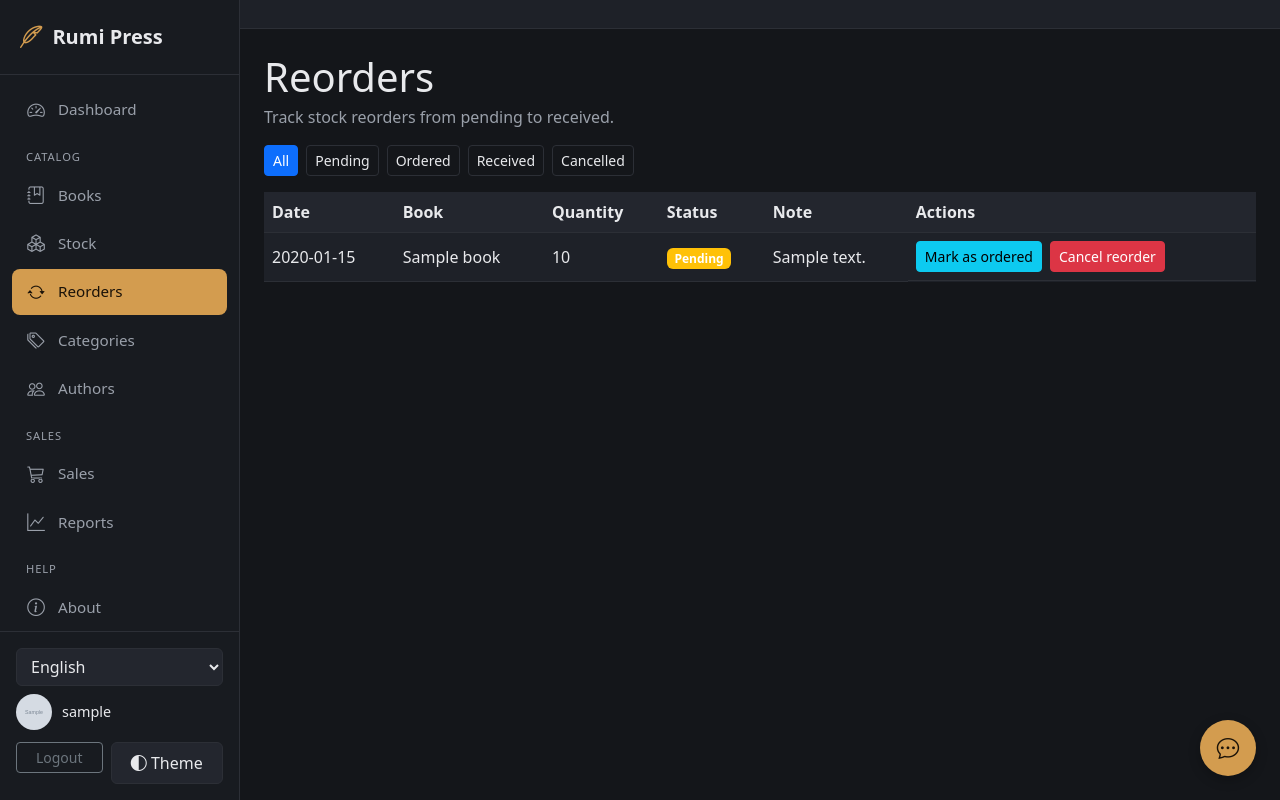
After one commit to dramedev/books, a Django app: page /reorders/ in a window 1280 px wide. The commit adds this page. Run offline with Django 5.2, Linux system fonts and the light colour scheme; a user stored in the database is signed in; tables that the repository leaves empty hold one stand-in row (values such as "Sample post"); grey boxes marked "Sample" are stand-in pictures.

Commit message:
Add stock reorder workflow with status tracking
Adds a Reorder model (pending/ordered/received/cancelled), with a
"Reorder" action on low-stock items, a reorders list with status
filters and transitions, a pending-reorders badge on the dashboard,
permission wiring, and FR/AR translations.

Co-Authored-By: Claude Sonnet 4.6 <noreply@anthropic.com>

```diff
--- a/books/models.py
+++ b/books/models.py
@@ -172,6 +172,72 @@ class Sale(models.Model):
 
 
 
+class Reorder(models.Model):
+
+    STATUS_PENDING = "pending"
+    STATUS_ORDERED = "ordered"
+    STATUS_RECEIVED = "received"
+    STATUS_CANCELLED = "cancelled"
+
+    STATUS_CHOICES = [
+        (STATUS_PENDING, _("Pending")),
+        (STATUS_ORDERED, _("Ordered")),
+        (STATUS_RECEIVED, _("Received")),
+        (STATUS_CANCELLED, _("Cancelled")),
+    ]
+
+    owner = models.ForeignKey(
+        settings.AUTH_USER_MODEL,
+        on_delete=models.CASCADE,
+        related_name="owned_reorders",
+    )
+
+    book = models.ForeignKey(
+        Book,
+        on_delete=models.CASCADE,
+        related_name="reorders",
+        verbose_name=_("Book")
+    )
+
+
+    quantity = models.PositiveIntegerField(verbose_name=_("Quantity"))
+
+
+    status = models.CharField(
+        max_length=10,
+        choices=STATUS_CHOICES,
+        default=STATUS_PENDING,
+        verbose_name=_("Status")
+    )
+
+
+    note = models.CharField(max_length=200, blank=True, verbose_name=_("Note"))
+
+
+    created_at = models.DateTimeField(auto_now_add=True, verbose_name=_("Created"))
+
+    received_at = models.DateTimeField(null=True, blank=True, verbose_name=_("Received"))
+
+
+    class Meta:
+        ordering = ["-created_at"]
+
+
+    def __str__(self):
+        return f"{self.book.title} - {self.get_status_display()}"
+
+
+    @property
+    def status_badge_class(self):
+        return {
+            self.STATUS_PENDING: "bg-warning",
+            self.STATUS_ORDERED: "bg-info",
+            self.STATUS_RECEIVED: "bg-success",
+            self.STATUS_CANCELLED: "bg-secondary",
+        }.get(self.status, "bg-secondary")
+
+
+
 class Profile(models.Model):
 
     user = models.OneToOneField(
--- a/books/permissions.py
+++ b/books/permissions.py
@@ -19,6 +19,10 @@ ROLE_PERMISSIONS = {
         "change_sale",
         "delete_sale",
         "view_sale",
+        "add_reorder",
+        "change_reorder",
+        "delete_reorder",
+        "view_reorder",
     ],
     "Staff": [
         "add_book",
@@ -33,12 +37,16 @@ ROLE_PERMISSIONS = {
         "add_sale",
         "change_sale",
         "view_sale",
+        "add_reorder",
+        "change_reorder",
+        "view_reorder",
     ],
     "Viewer": [
         "view_book",
         "view_category",
         "view_author",
         "view_sale",
+        "view_reorder",
     ],
 }
 
--- /dev/null
+++ b/books/templates/books/reorder_list.html
@@ -0,0 +1,113 @@
+{% extends "base.html" %}
+{% load i18n %}
+
+
+{% block content %}
+
+
+<div class="d-flex justify-content-between align-items-center mb-3">
+<div>
+<h1 class="mb-1">{% translate "Reorders" %}</h1>
+<p class="muted-text mb-0">
+{% translate "Track stock reorders from pending to received." %}
+</p>
+</div>
+</div>
+
+
+<div class="mb-3 d-flex gap-2 flex-wrap">
+<a class="btn btn-sm {% if not selected_status %}btn-primary{% else %}btn-outline-light{% endif %}" href="{% url 'reorder_list' %}">
+{% translate "All" %}
+</a>
+
+{% for value, label in status_choices %}
+<a class="btn btn-sm {% if selected_status == value %}btn-primary{% else %}btn-outline-light{% endif %}" href="{% url 'reorder_list' %}?status={{ value }}">
+{{ label }}
+</a>
+{% endfor %}
+</div>
+
+
+<div class="table-responsive">
+<table class="table table-striped align-middle">
+<tr>
+<th>{% translate "Date" %}</th>
+<th>{% translate "Book" %}</th>
+<th>{% translate "Quantity" %}</th>
+<th>{% translate "Status" %}</th>
+<th>{% translate "Note" %}</th>
+<th>{% translate "Actions" %}</th>
+</tr>
+
+{% for reorder in reorders %}
+<tr>
+<td>{{ reorder.created_at|date:"Y-m-d" }}</td>
+<td>{{ reorder.book.title }}</td>
+<td>{{ reorder.quantity }}</td>
+<td><span class="badge {{ reorder.status_badge_class }}">{{ reorder.get_status_display }}</span></td>
+<td>{{ reorder.note|default:"-" }}</td>
+<td class="d-flex gap-2 flex-wrap">
+{% if perms.books.change_reorder %}
+{% if reorder.status == "pending" %}
+<form method="POST" action="{% url 'reorder_update_status' reorder.id 'ordered' %}">
+{% csrf_token %}
+<button class="btn btn-info btn-sm">{% translate "Mark as ordered" %}</button>
+</form>
+{% endif %}
+
+{% if reorder.status == "ordered" %}
+<form method="POST" action="{% url 'reorder_update_status' reorder.id 'received' %}">
+{% csrf_token %}
+<button class="btn btn-success btn-sm">{% translate "Mark as received" %}</button>
+</form>
+{% endif %}
+
+{% if reorder.status == "pending" or reorder.status == "ordered" %}
+<form method="POST" action="{% url 'reorder_update_status' reorder.id 'cancelled' %}">
+{% csrf_token %}
+<button class="btn btn-danger btn-sm">{% translate "Cancel reorder" %}</button>
+</form>
+{% endif %}
+{% endif %}
+</td>
+</tr>
+
+{% empty %}
+<tr>
+<td colspan="6" class="text-center muted-text py-4">
+{% translate "No reorders yet." %}
+</td>
+</tr>
+{% endfor %}
+</table>
+</div>
+
+
+{% if page_obj.paginator.num_pages > 1 %}
+<nav aria-label="{% translate 'Reorder pages' %}">
+<ul class="pagination">
+
+{% if page_obj.has_previous %}
+<li class="page-item">
+<a class="page-link" href="?page={{ page_obj.previous_page_number }}{% if selected_status %}&status={{ selected_status }}{% endif %}">{% translate "Previous" %}</a>
+</li>
+{% endif %}
+
+<li class="page-item disabled">
+<span class="page-link">
+{% blocktranslate with number=page_obj.number total=page_obj.paginator.num_pages %}Page {{ number }} of {{ total }}{% endblocktranslate %}
+</span>
+</li>
+
+{% if page_obj.has_next %}
+<li class="page-item">
+<a class="page-link" href="?page={{ page_obj.next_page_number }}{% if selected_status %}&status={{ selected_status }}{% endif %}">{% translate "Next" %}</a>
+</li>
+{% endif %}
+
+</ul>
+</nav>
+{% endif %}
+
+
+{% endblock %}
--- a/books/urls.py
+++ b/books/urls.py
@@ -36,4 +36,7 @@ urlpatterns = [
     path("sales/export/csv/", views.export_sales_csv, name="export_sales_csv"),
     path("sales/export/excel/", views.export_sales_excel, name="export_sales_excel"),
     path("sales/export/pdf/", views.export_sales_pdf, name="export_sales_pdf"),
+    path("reorders/", views.reorder_list, name="reorder_list"),
+    path("reorders/add/<int:book_id>/", views.reorder_create, name="reorder_create"),
+    path("reorders/<int:id>/<str:action>/", views.reorder_update_status, name="reorder_update_status"),
 ]
--- a/books/views.py
+++ b/books/views.py
@@ -27,11 +27,12 @@ from .forms import (
     CategoryForm,
     ProfileForm,
     RedeemAccessCodeForm,
+    ReorderForm,
     SaleForm,
     SignupForm,
     VerifyEmailForm,
 )
-from .models import AccessCode, Author, Book, Category, Profile, Sale
+from .models import AccessCode, Author, Book, Category, Profile, Reorder, Sale
 from .permissions import ensure_roles
 
 
@@ -707,6 +708,11 @@ def dashboard(request):
 
     recent_sales = sales.select_related("book", "book__category")[:5]
 
+    pending_reorders_count = Reorder.objects.filter(
+        owner=request.user,
+        status__in=[Reorder.STATUS_PENDING, Reorder.STATUS_ORDERED],
+    ).count()
+
     context = {
         "greeting": _time_based_greeting(),
         "quote": random.choice(LEARNING_QUOTES),
@@ -728,6 +734,7 @@ def dashboard(request):
         "trend_revenues": json.dumps(trend_revenues),
         "top_books": top_books,
         "recent_sales": recent_sales,
+        "pending_reorders_count": pending_reorders_count,
     }
 
     return render(request, "books/dashboard.html", context)
@@ -918,6 +925,104 @@ def sale_delete(request, id):
             "cancel_url": reverse("sale_list"),
         },
     )
+
+
+@login_required
+@permission_required("books.view_reorder", raise_exception=True)
+def reorder_list(request):
+    reorders = Reorder.objects.filter(owner=request.user).select_related("book", "book__category")
+
+    status = request.GET.get("status")
+    if status in dict(Reorder.STATUS_CHOICES):
+        reorders = reorders.filter(status=status)
+
+    paginator = Paginator(reorders, 10)
+    page_obj = paginator.get_page(request.GET.get("page"))
+
+    return render(
+        request,
+        "books/reorder_list.html",
+        {
+            "reorders": page_obj.object_list,
+            "page_obj": page_obj,
+            "status_choices": Reorder.STATUS_CHOICES,
+            "selected_status": status,
+        },
+    )
+
+
+@login_required
+@permission_required("books.add_reorder", raise_exception=True)
+def reorder_create(request, book_id):
+    book = get_object_or_404(Book, id=book_id, owner=request.user)
+
+    suggested_quantity = max(book.reorder_threshold * 2 - book.stock_on_hand, book.reorder_threshold, 1)
+
+    if request.method == "POST":
+        form = ReorderForm(request.POST)
+
+        if form.is_valid():
+            reorder = form.save(commit=False)
+            reorder.owner = request.user
+            reorder.book = book
+            reorder.save()
+            messages.success(request, gettext("Reorder created."))
+            return redirect("reorder_list")
+    else:
+        form = ReorderForm(initial={"quantity": suggested_quantity})
+
+    return render(
+        request,
+        "books/reorder_form.html",
+        {
+            "form": form,
+            "book": book,
+        },
+    )
+
+
+@login_required
+@permission_required("books.change_reorder", raise_exception=True)
+@require_POST
+def reorder_update_status(request, id, action):
+    reorder = get_object_or_404(Reorder, id=id, owner=request.user)
+
+    transitions = {
+        "ordered": (Reorder.STATUS_PENDING, Reorder.STATUS_ORDERED),
+        "received": (Reorder.STATUS_ORDERED, Reorder.STATUS_RECEIVED),
+        "cancelled": (None, Reorder.STATUS_CANCELLED),
+    }
+
+    if action not in transitions:
+        return redirect("reorder_list")
+
+    required_status, new_status = transitions[action]
+
+    if action == "cancelled":
+        if reorder.status in (Reorder.STATUS_RECEIVED, Reorder.STATUS_CANCELLED):
+            messages.error(request, gettext("This reorder can't be updated from its current status."))
+            return redirect("reorder_list")
+    elif reorder.status != required_status:
+        messages.error(request, gettext("This reorder can't be updated from its current status."))
+        return redirect("reorder_list")
+
+    reorder.status = new_status
+
+    if new_status == Reorder.STATUS_RECEIVED:
+        reorder.received_at = timezone.now()
+        reorder.save(update_fields=["status", "received_at"])
+        book = _adjust_stock(reorder.book_id, reorder.quantity, request.user)
+        messages.success(request, gettext("Reorder received and stock updated."))
+        _notify_stock_level(request, book)
+    else:
+        reorder.save(update_fields=["status"])
+
+        if new_status == Reorder.STATUS_ORDERED:
+            messages.success(request, gettext("Reorder marked as ordered."))
+        else:
+            messages.success(request, gettext("Reorder cancelled."))
+
+    return redirect("reorder_list")
 
 
 @login_required
--- a/templates/base.html
+++ b/templates/base.html
@@ -510,6 +510,12 @@ html[dir="rtl"] .chat-panel{
 </a>
 {% endif %}
 
+{% if perms.books.view_reorder %}
+<a class="sidebar-link {% if url_name == 'reorder_list' or url_name == 'reorder_create' %}active{% endif %}" href="{% url 'reorder_list' %}">
+<i class="bi bi-arrow-repeat"></i> {% translate "Reorders" %}
+</a>
+{% endif %}
+
 {% if perms.books.view_category %}
 <a class="sidebar-link {% if url_name == 'category_list' or url_name == 'category_create' or url_name == 'category_update' or url_name == 'category_delete' %}active{% endif %}" href="{% url 'category_list' %}">
 <i class="bi bi-tags"></i> {% translate "Categories" %}
```
Also changed, not shown: books/forms.py (+28 -1 lines), books/templates/books/dashboard.html (+11 -0 lines), books/templates/books/reorder_form.html (added, +48 -0 lines), books/templates/books/stock_list.html (+7 -1 lines), scripts/gen_locale.py (+52 -0 lines), books/migrations/0013_reorder.py (added), locale/ar/LC_MESSAGES/django.po, locale/fr/LC_MESSAGES/django.po, 2 other files.
